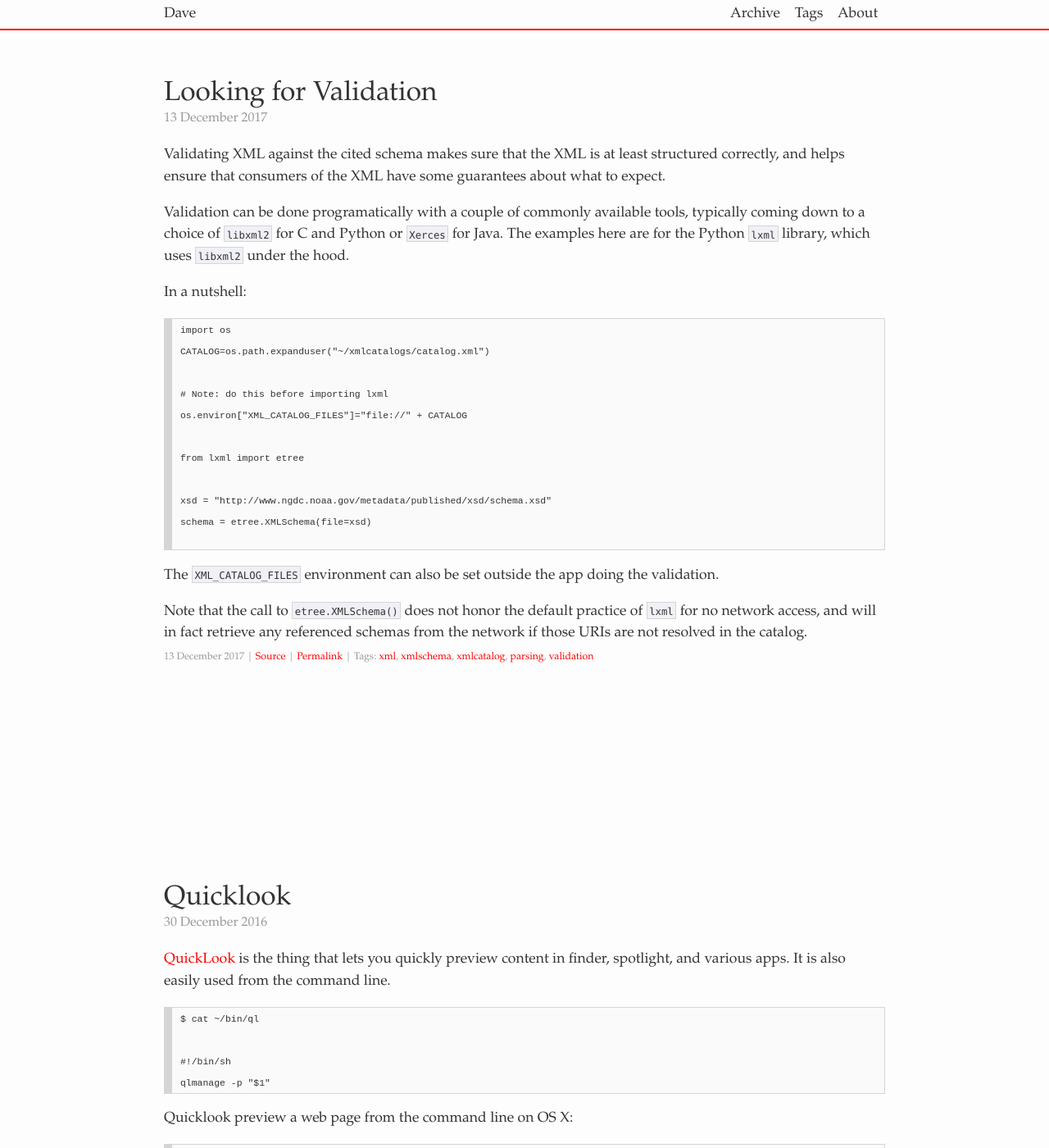
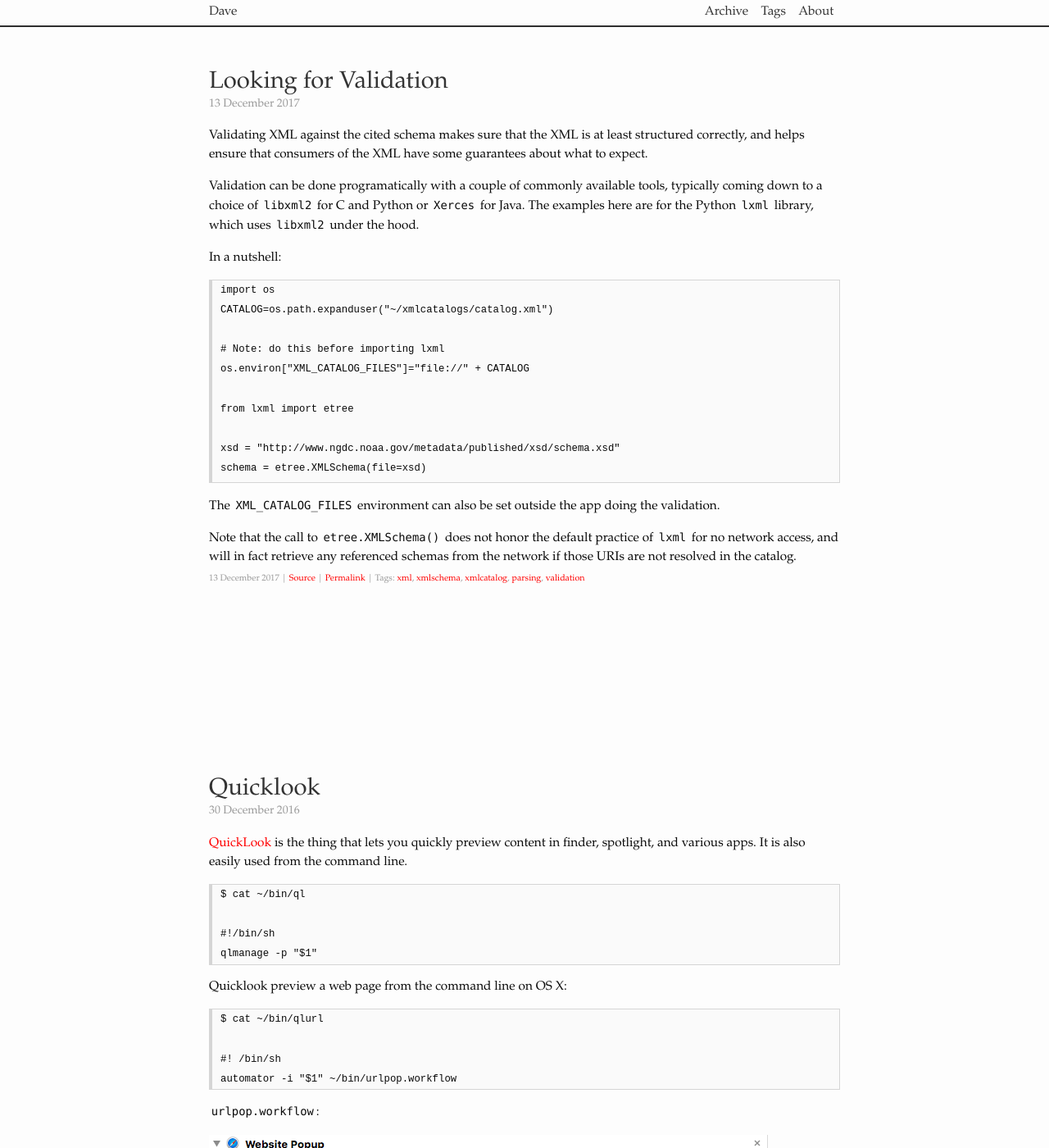
Before and after one commit to vdave/vdave.github.io, a Jekyll site: the page built from index.html, in a window 1280 px wide and 1400 px high. Shown: the whole window at 82% size. Built offline with Jekyll 4.4.1, drawn with Linux system fonts in a browser that asks for light colours; Markdown is read by kramdown in place of the engine named in the settings; the list of posts is cut into pages by our own code.

Commit message:
Modified the clownfart

```diff
--- a/public/css/Clownfart.css
+++ b/public/css/Clownfart.css
@@ -1,11 +1,20 @@
-html { font-size: 100%; overflow-y: scroll; -webkit-text-size-adjust: 100%; -ms-text-size-adjust: 100%; }
+html {
+  font-size: 14px;
+  overflow-y: scroll;
+  -webkit-text-size-adjust: 100%;
+  -ms-text-size-adjust: 100%;
+}
 
 body{
+  /*
   color:#333;
-font-family: 'Minion Pro', Palatino, 'Palatino Linotype', Times, 'Times New Roman', serif;
+  background-color: #fffefa;
+  */
+  color: #0a0a0a;
+  background:#fdfdfd;
+  font-family: 'Droid Serif', 'Minion Pro', Palatino, 'Palatino Linotype', Times, 'Times New Roman', serif;
   font-size:1.2em;
   line-height:1.5em;
-background:#fdfdfd;
   text-rendering: optimizeLegibility;
   -webkit-font-smoothing: antialiased;
 }
@@ -119,11 +128,7 @@
     text-indent:0.8em;
 }
 
-
-
-
-
-
+/* end tocify */
 
 
 .wrap:before,
@@ -140,7 +145,7 @@
   background: #fdfdfd;
   z-index: 10;
   height: 2em;
-  border-bottom: 2px solid red;
+  border-bottom: 2px solid #2f2f2f;
   width: 100%;
 }
 
@@ -200,10 +205,13 @@
 
 a{ color: red; text-decoration:none;}
 a:visited{ color: crimson; }
-a:hover{ color: crimson; }
+a:hover{
+  color: crimson;
+  border-bottom: thin dotted;
+  }
 a:active{ color:#0645ad; }
 a:focus{ outline: thin dotted; }
-a:hover, a:active{ outline: 0; }
+a:hover, a:active{ outline: 1; }
 
 ::-moz-selection{background:rgba(255,255,0,0.3);color:#000}
 ::selection{background:rgba(255,255,0,0.3);color:#000}
@@ -273,7 +281,16 @@
   padding-left: 1.5em;
   border-left: 0.5em #EEE solid;
 }
-hr { display: block; height: 2px; border: 0; border-top: 1px solid #aaa;border-bottom: 1px solid #eee; margin: 1em 0; padding: 0; }
+
+hr {
+  display: block;
+  height: 2px;
+  border: 0;
+  border-top: 1px solid #aaa;
+  border-bottom: 1px solid #eee;
+  margin: 1em 0;
+  padding: 0;
+}
 
 
 /*pre, code, kbd, samp { color: #000; font-family: monospace, monospace; _font-family: 'courier new', monospace; font-size: 0.98em; }
@@ -285,12 +302,12 @@
 body pre{
   font-family:Consolas,Menlo,Courier,monospace;
   font-size:0.8em;
-line-height:25px;
+  /*line-height:25px;*/
   max-height: 20em;
   overflow-x:auto;
   overflow-y:auto;
   border:1px solid #d5d5d5;
-border-left:10px solid #d5d5d5;
+  border-left:4px solid #d5d5d5;
   background-color:#fafafa;
   padding-left: 10px;
   /*padding:11px 15px 12px;*/
@@ -317,9 +334,9 @@
 }
 body p code, dd p code, dd code, li code {
     font-family:Consolas,Menlo,Courier,monospace;
-    font-size: 0.7em;
-    border: 1px solid #d5d5d5;
-    background: #f0f0f7;
+    font-size: 0.9em;
+    /*border: 1px solid #d5d5d5;*/
+    /*background: #f0f0f7;*/
     padding: 0.3em 0.2em 0.1em 0.2em;
 }
 
```
Lines whose indentation alone changed are shown as unchanged.
